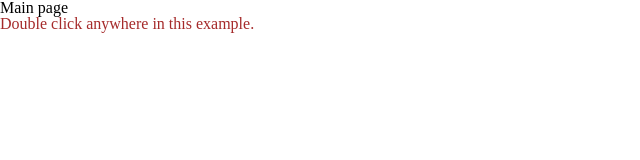
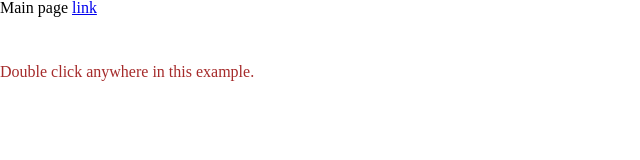
Before and after one commit to svoekino/svoekino.github.io, a plain HTML site: page index.html in a window 1280 px wide. Shown: the whole page, without its empty margins (0-640 px from the left). Drawn offline with Linux system fonts and the light colour scheme; files that its build step writes are made by us from their sources.

Commit message:
Not clicable link

```diff
--- a/index.html
+++ b/index.html
@@ -12,7 +12,7 @@
 
     <body>
         Main page
-
+<a href="https://svoekino.github.io/uporotye-forms/" id="link">link</a><br><br><br><br>
         <p>Double click anywhere in this example.</p>
 <p id="log"></p>
 
```
